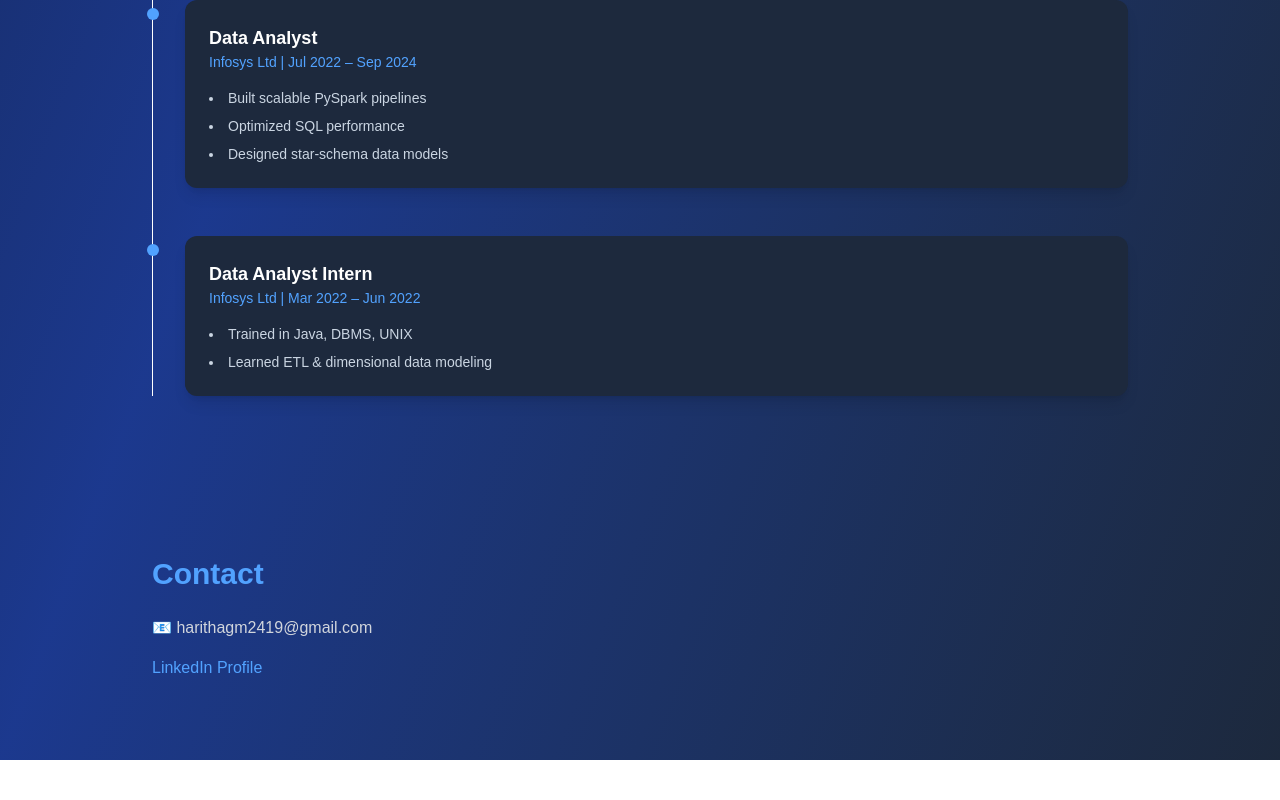
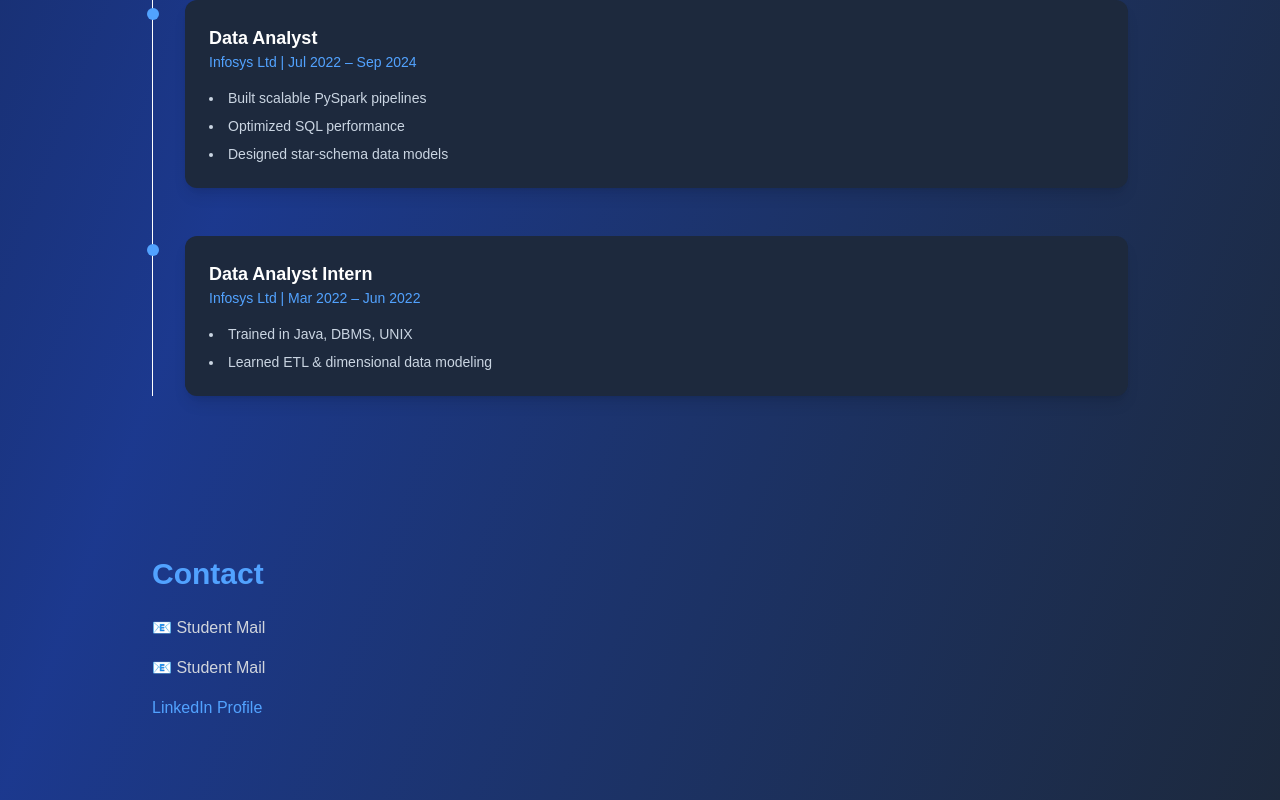
Before and after one commit to harithagm2419/haritha-portfolio_1, a Next.js app: page / in a window 1280 px wide. Shown: the part 2662-3462 px from the top of the page. Before the commit the page ends 3422 px from the top, so only its background shows below. Built offline with nearby package versions, Linux system fonts and the light colour scheme.

Commit message:
mails Updated

```diff
--- a/app/page.tsx
+++ b/app/page.tsx
@@ -248,7 +248,10 @@ export default function Home() {
         </h2>
 
         <p className="text-gray-300 mb-4">
-          📧 harithagm2419@gmail.com
+          <a href = "hthurpat@stud.hs-offenburg.de">📧 Student Mail</a>
+        </p>
+        <p className="text-gray-300 mb-4">
+          <a href = "harithagm2419@gmail.com">📧 Student Mail</a>
         </p>
 
         <a
```
